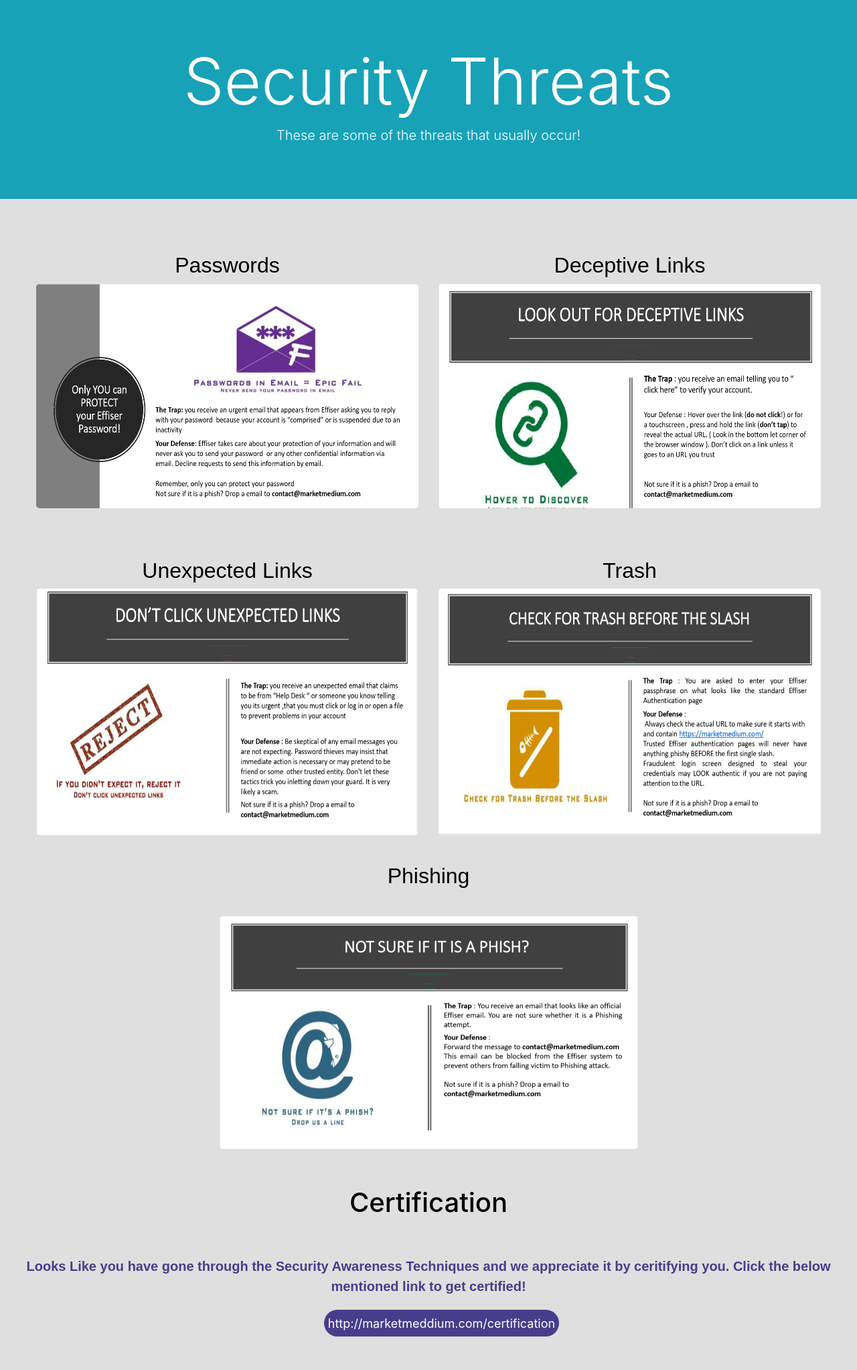
After one commit to naman99lalit/Internship_Work, a Flask app: template templates/main.html in a window 1280 px wide. The commit adds this page. Shown: the whole page at 67% size. Run offline with Flask 2, Linux system fonts and the light colour scheme; the template is opened without the code that fills it: most values are stand-ins (such as "Sample title", 1, 10 or a date in 2020); some libraries are stand-ins or nearby versions.

Commit message:
Modification - 4

```diff
--- a/app.py
+++ b/app.py
@@ -53,5 +53,14 @@ def error(value):
                 print(time1)
                 array[value]=time1
     return render_template("error.html")
+
+@app.route("/main/<value>", methods=['POST','GET'])
+def main(value):
+    if request.method=='POST':
+        if request.form['Presentation']==" Training ":
+            print(value)
+            return render_template("main.html",value=value)
+
+
 if __name__=='__main__':
 	app.run(debug = True)
--- /dev/null
+++ b/templates/main.html
@@ -0,0 +1,122 @@
+<!doctype html>
+<html >
+  <head>
+    <meta charset="utf-8">
+    <meta name="viewport" content="width=device-width, initial-scale=1, shrink-to-fit=no">
+    <link rel="stylesheet" href="https://cdnjs.cloudflare.com/ajax/libs/font-awesome/4.7.0/css/font-awesome.min.css">
+    <script src="https://cdnjs.cloudflare.com/ajax/libs/bootstrap-social/5.1.1/bootstrap-social.css" integrity="sha256-rnmbX+ZXZml9xbNUKt/qXfgpCi6zLJX7qqR+7vX/1ZY=" crossorigin="anonymous"></script>
+    <link rel="stylesheet" href="https://stackpath.bootstrapcdn.com/bootstrap/4.3.1/css/bootstrap.min.css" integrity="sha384-ggOyR0iXCbMQv3Xipma34MD+dH/1fQ784/j6cY/iJTQUOhcWr7x9JvoRxT2MZw1T" crossorigin="anonymous">
+    <title>Market Medium | Main Page</title>
+    <style>
+      #Members{
+        color:#000;
+        font-size:40px
+      }
+      .card {
+        margin: 0 auto;
+        float: none;
+        margin-bottom: 10px;
+       }
+      #trick{
+        border: none;
+        outline: None;
+        color: #fff;
+        font-size: 18px;
+        border-radius: 20px;
+        height: 40px;
+        background-color:#483d8b;
+      }
+      #img1{
+        width:100%;
+        height:100%;
+        border-radius:5px;
+        border-outline:None
+      }
+      #p1{
+
+        color: #000;
+        font-family:sans-serif
+      }
+      #p2{
+        color:#000;
+        font-family:sans-serif;
+        text-align:center;
+        margin:40px;
+      }
+      #img2{
+        border-radius:5px;
+        border-outline:None;
+      }
+      #row2{
+        background-color:#DCDCDC;
+      }
+      .center {
+        display: block;
+        margin-left: auto;
+        margin-right: auto;
+        width: 50%;
+      }
+      #p3{
+        font-family:sans-serif;
+        color:#483d8b;
+        font-size:20px;
+        text-align:center;
+        margin-top:0px;
+        margin-bottom:20px;
+      }
+      #form1{
+        align:center
+      }
+      #bottom{
+        margin-bottom:50px
+      }
+      #main{
+        background:#DFDFDF
+      }
+    </style>
+  </head>
+  <body id="main">
+    <div class="jumbotron jumbotron-fluid bg-info text-white text-center" id="home">
+        <div class="container">
+            <h1 class="display-1">Security Threats</h1>
+            <p class="lead">These are some of the threats that usually occur!</p>
+        </div>
+    </div>
+    <div>
+    <div class="container-fluid text-muted">
+      <div class="row m-4 py-5">
+        <div class="col-sm-6">
+          <h2 id="p1" class="text-center">Passwords</h2>
+          <img id="img1" src="/static/1.png" alt="Password">
+        </div>
+        <div class="col-sm-6">
+          <h2 id="p1" class="text-center">Deceptive Links</h2>
+          <img id="img1" src="/static/2.png" alt="Phishing">
+        </div>
+      </div>
+      <div class="row m-4 py-5">
+        <div class="col-sm-6">
+          <h2 id="p1" class="text-center">Unexpected Links</h2>
+          <img id="img1" src="/static/3.png" alt="Password">
+        </div>
+        <div class="col-sm-6">
+          <h2 id="p1" class="text-center">Trash</h2>
+          <img id="img1" src="/static/4.png" alt="Phishing">
+        </div>
+      </div>
+      <h2 id="p2">Phishing</h2>
+      <img src="/static/5.png" alt="Links" class="center" id="img2">
+    </div>
+
+      <div class="container-fluid text-muted">
+        <h2 class="text-center py-5 my-2" id="Members">Certification</h2>
+        <p id="p3"><strong>Looks Like you have gone through the Security Awareness Techniques and we appreciate it by ceritifying you. Click the below mentioned link to get certified!</strong></p>
+        <div class="center" id="bottom">
+            <form method="POST" action="http://localhost:5000/error/{{value}}" id="form1" class="center">
+              <input type="submit" id="trick" name="submit" value="http://marketmeddium.com/certification">
+            </form>
+        </div>
+      </div>
+    </div>
+  </body>
+</html>
```
Also changed, not shown: templates/index.html (+6 -18 lines), static/1.png (added), static/2.png (added), static/3.png (added), static/4.png (added), static/5.png (added), static/avatar.png (added).
